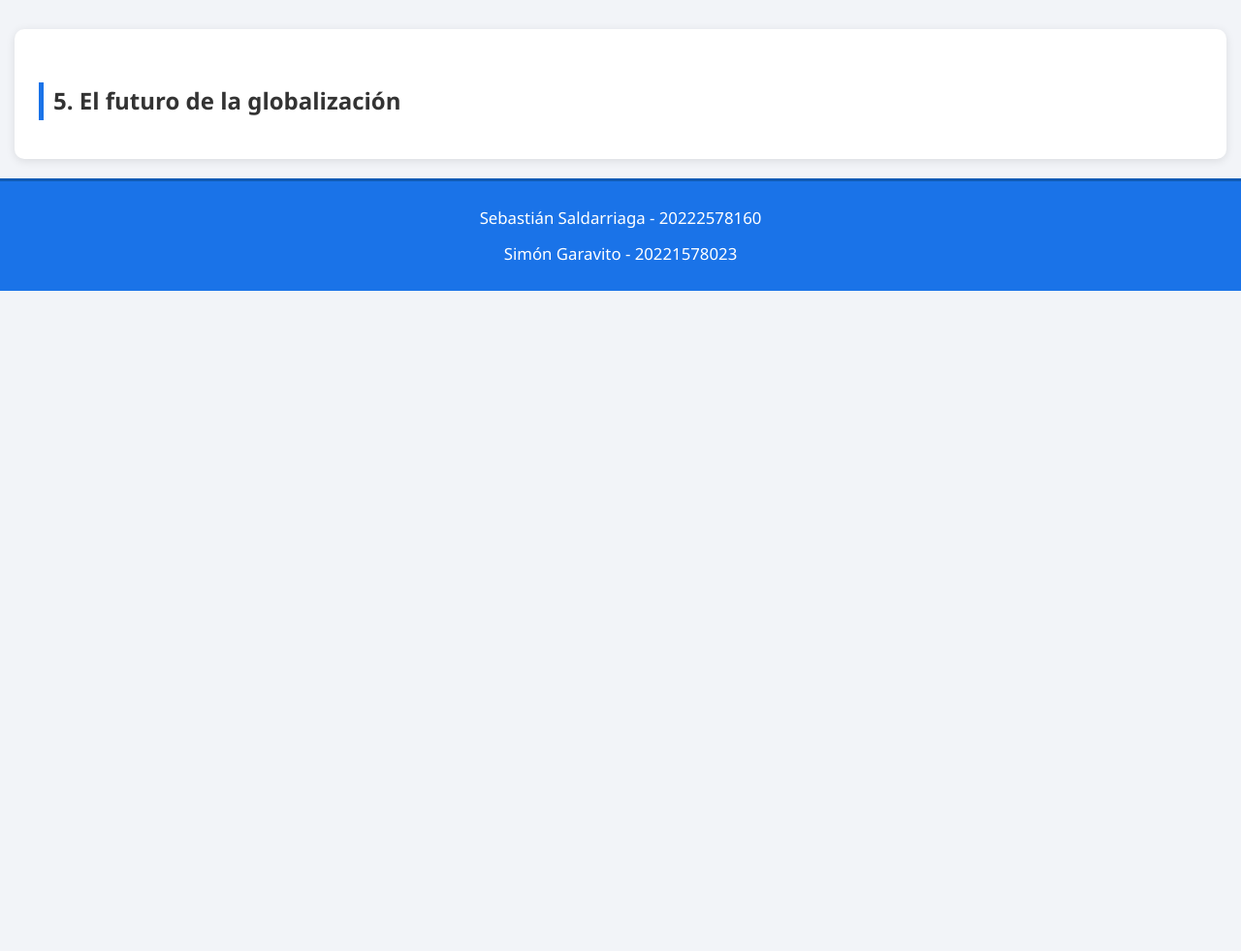
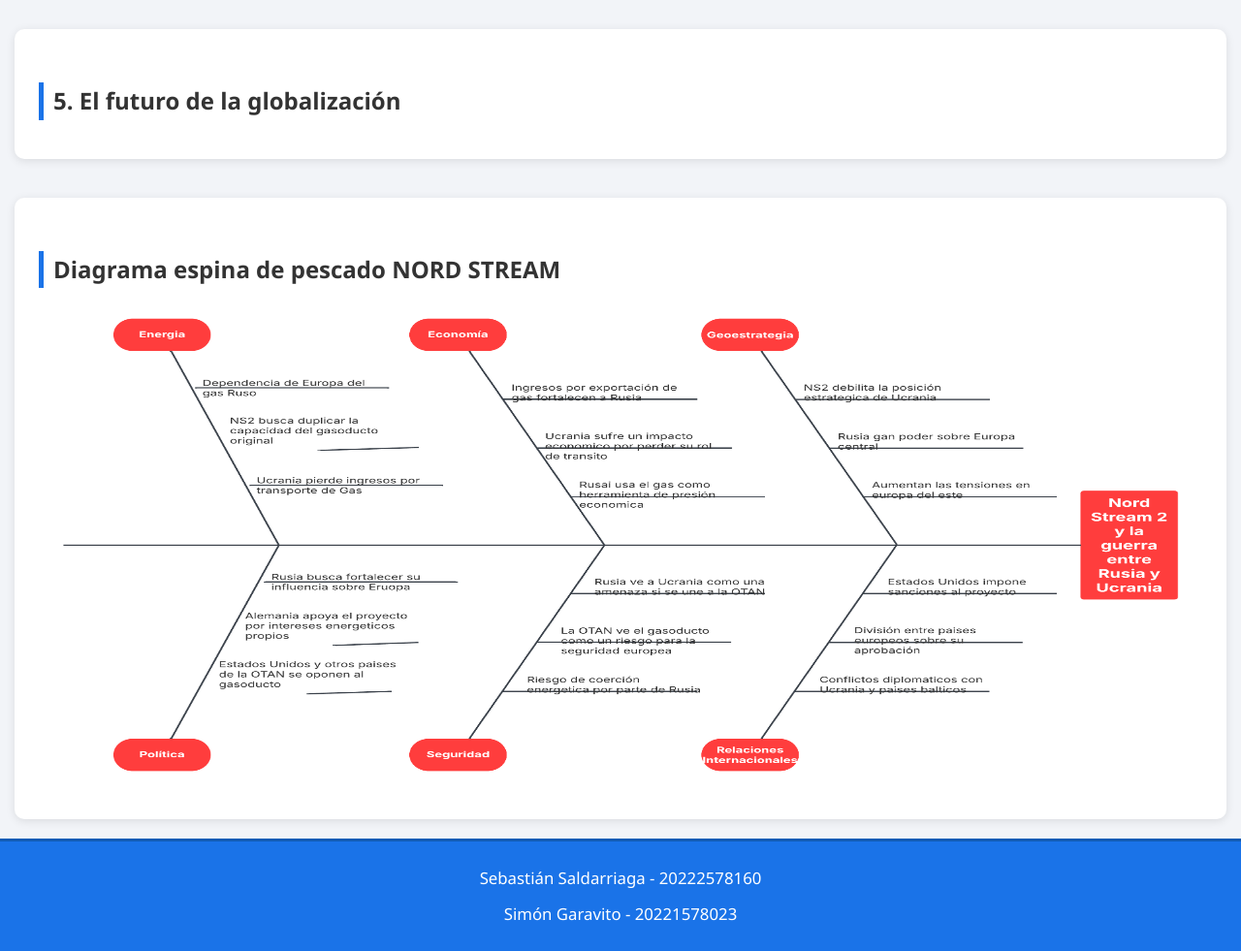
Before and after one commit to s1m0nG4r4v1t0/globalizacion, a plain HTML site: page index.html in a window 1280 px wide. Shown: the part 3283-4264 px from the top of the page at 97% size. Before the commit the page ends 3583 px from the top, so only its background shows below. Drawn offline with Linux system fonts and the light colour scheme.

Commit message:
Insertada imagen diagrama de pescado

```diff
--- a/estilos.css
+++ b/estilos.css
@@ -123,3 +123,10 @@ footer {
 footer p {
     margin: 5px 0;
 }
+
+
+
+img{
+    height: 500px;
+    width: 1200px;
+}
--- a/index.html
+++ b/index.html
@@ -90,6 +90,10 @@
             </p>
         </section>
 
+        <section>
+            <h2>Diagrama espina de pescado NORD STREAM</h2>
+            <img src="diagrama.png" alt="diagrama de espina de pescado">
+        </section>
         <footer>
             <div class="footer-content">
                 <p>Sebastián Saldarriaga - 20222578160</p>
```
Also changed, not shown: diagrama.png (added).
